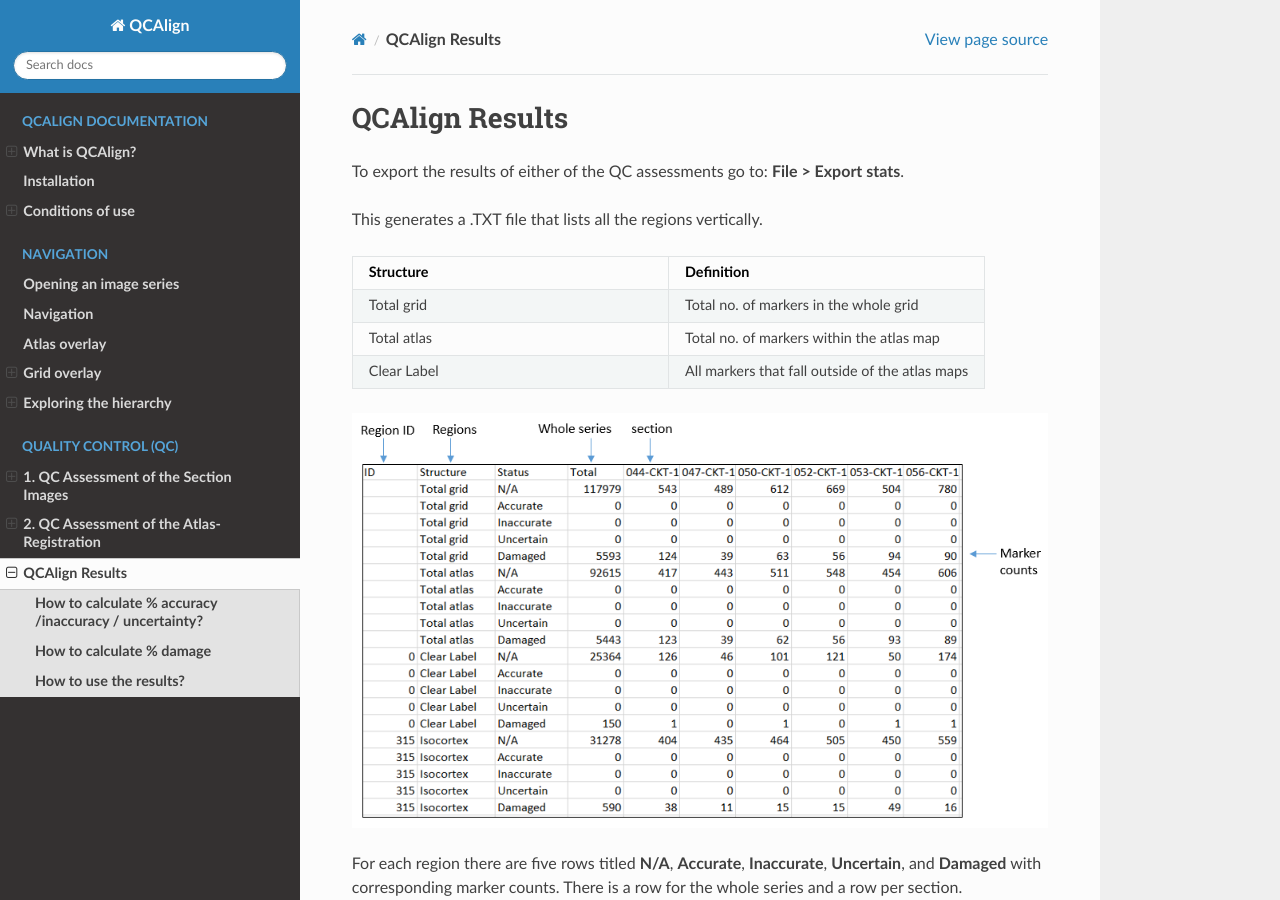
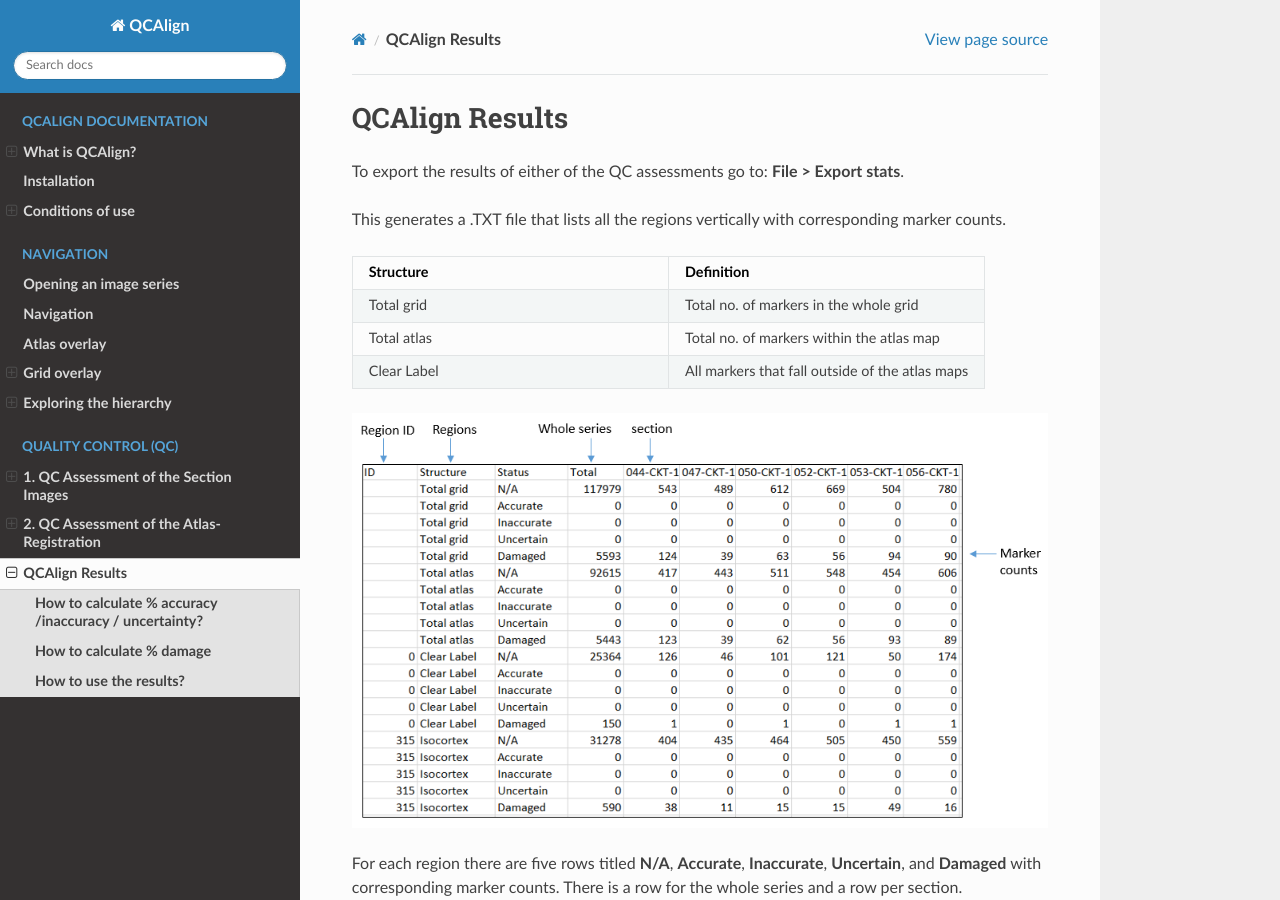
Before and after one commit to Neural-Systems-at-UIO/QCAlign, a Sphinx documentation site: the page built from docs/results.rst, in a window 1280 px wide and 900 px high. Built offline with Sphinx 7.4.7 and the Read the Docs theme 2.0.0, drawn with Linux system fonts in a browser that asks for light colours.

Commit message:
Update results.rst

```diff
--- a/docs/results.rst
+++ b/docs/results.rst
@@ -3,7 +3,7 @@
 
 To export the results of either of the QC assessments go to: **File > Export stats**.
 
-This generates a .TXT file that lists all the regions vertically.
+This generates a .TXT file that lists all the regions vertically with corresponding marker counts.
 
 .. list-table::
    :widths: 50 50
```
